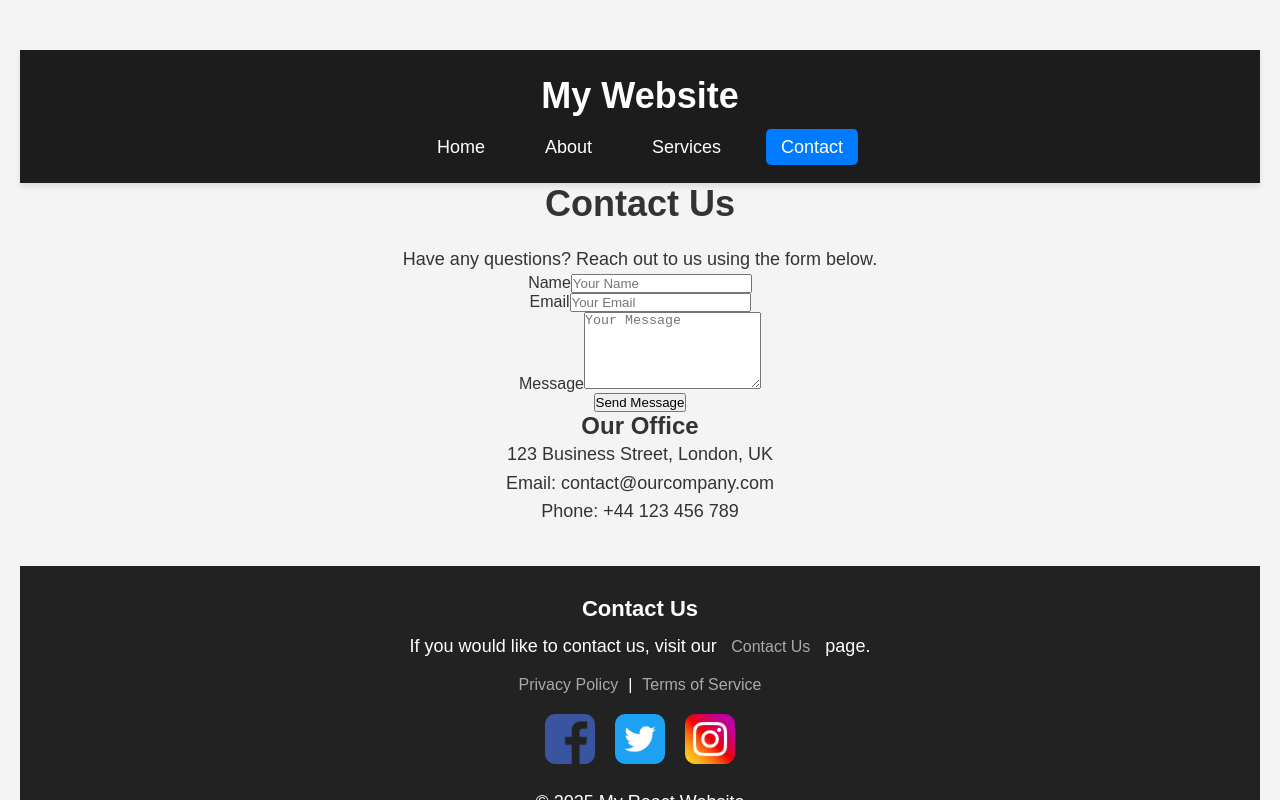
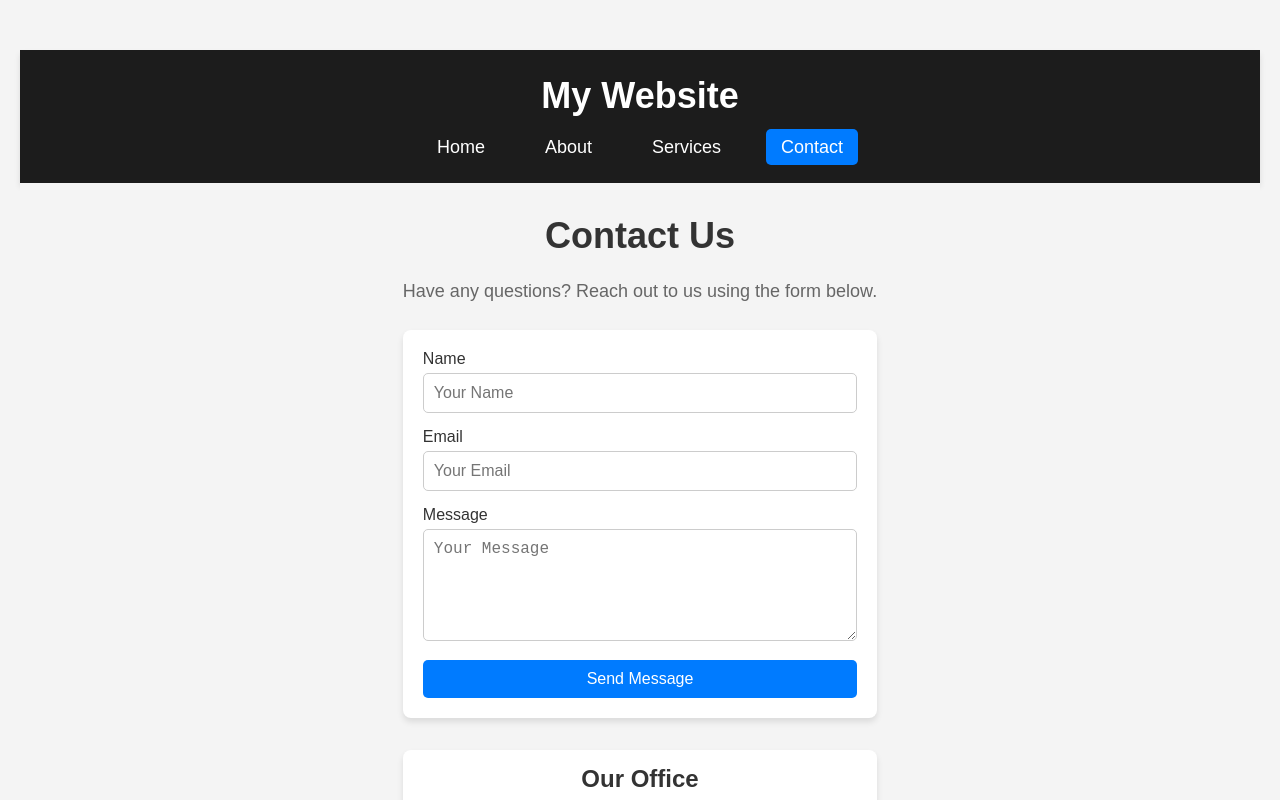
Before and after one commit to EsatGokcen/StMarys_CS7005, a React (Vite) app in the folder week6+week7/vite-project/: page /contact in a window 1280 px wide. Shown: the top 800 px of the page. Built offline with nearby package versions, Linux system fonts and the light colour scheme.

Commit message:
added styling to contact page of vite project

```diff
--- a/week6+week7/vite-project/src/index.css
+++ b/week6+week7/vite-project/src/index.css
@@ -214,6 +214,94 @@
   color: #555;
 }
 
+/* Contact Section */
+.contact-content {
+  display: flex;
+  justify-content: center;
+  align-items: center;
+  text-align: center;
+  padding: 2rem;
+  background-color: #f4f4f4;
+}
+
+.contact-section {
+  max-width: 600px;
+}
+
+.contact-section h1 {
+  font-size: 2.5rem;
+  color: #333;
+}
+
+.contact-section p {
+  font-size: 1.2rem;
+  color: #666;
+  margin-bottom: 1.5rem;
+}
+
+.contact-form {
+  display: flex;
+  flex-direction: column;
+  gap: 15px;
+  background: white;
+  padding: 20px;
+  border-radius: 8px;
+  box-shadow: 0px 4px 6px rgba(0, 0, 0, 0.1);
+}
+
+.form-group {
+  text-align: left;
+}
+
+.form-group label {
+  font-size: 1rem;
+  color: #333;
+  display: block;
+  margin-bottom: 5px;
+}
+
+.form-group input,
+.form-group textarea {
+  width: 100%;
+  padding: 10px;
+  font-size: 1rem;
+  border: 1px solid #ccc;
+  border-radius: 5px;
+}
+
+.submit-button {
+  padding: 10px 20px;
+  font-size: 1rem;
+  background-color: #007bff;
+  color: white;
+  border: none;
+  border-radius: 5px;
+  cursor: pointer;
+  transition: 0.3s;
+}
+
+.submit-button:hover {
+  background-color: #0056b3;
+}
+
+.contact-info {
+  margin-top: 2rem;
+  background: white;
+  padding: 15px;
+  border-radius: 8px;
+  box-shadow: 0px 4px 6px rgba(0, 0, 0, 0.1);
+}
+
+.contact-info h2 {
+  font-size: 1.5rem;
+  color: #333;
+}
+
+.contact-info p {
+  font-size: 1rem;
+  color: #555;
+}
+
 /* Footer Container */
 footer {
   background: #222;  /* Dark background */
```
